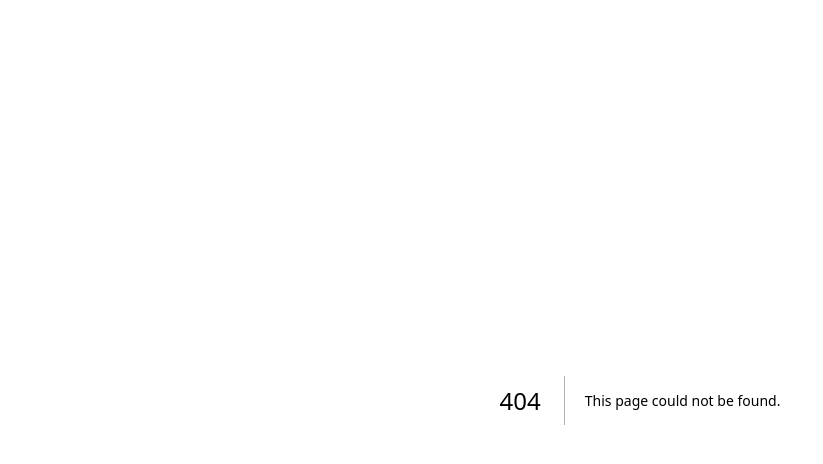
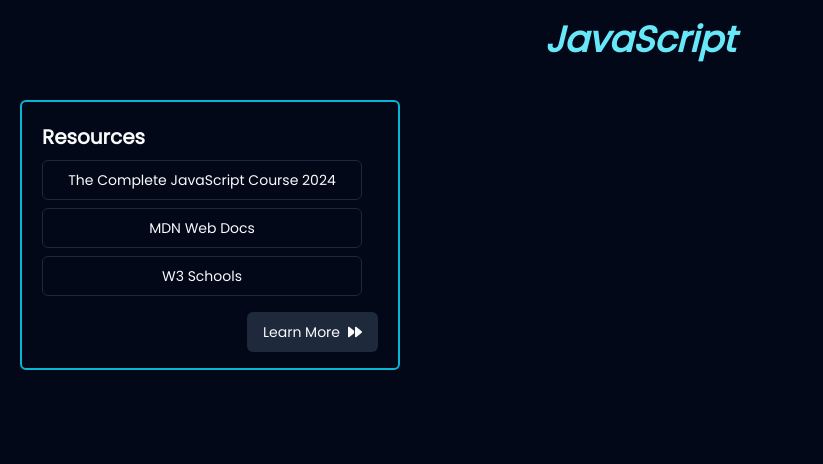
Before and after one commit to adithyakb10/bitcodes, a Next.js app: page /javascript in a window 1280 px wide. Before the commit this address had no page. Shown: the top 464 px of the page, without its empty margins (0-823 px from the left). Built offline with nearby package versions, Linux system fonts and the light colour scheme.

Commit message:
feat(pages): Add a /javascript page for JavaScript

```diff
--- /dev/null
+++ b/app/(topics)/javascript/page.tsx
@@ -0,0 +1,16 @@
+import ResourceCard from "@/components/ResourceCard";
+
+function JavaScript() {
+  return (
+    <div className="p-5">
+      <h1 className="text-4xl font-bold italic text-center pb-10 text-cyan-300">
+        JavaScript
+      </h1>
+      <div className="flex flex-col md:flex-row gap-2">
+        <ResourceCard />
+      </div>
+    </div>
+  );
+}
+
+export default JavaScript;
--- a/components/TopicCard.tsx
+++ b/components/TopicCard.tsx
@@ -17,7 +17,7 @@
           color="#00ffff"
           size={30}
         />
-        <p className="font-bold text-[20px] text-white">{title}</p>
+        <p className="font-bold text-[20px]">{title}</p>
       </div>
       <p className="pt-3 text-cyan-200">{desc}</p>
       <div className="self-end pt-2">
```
